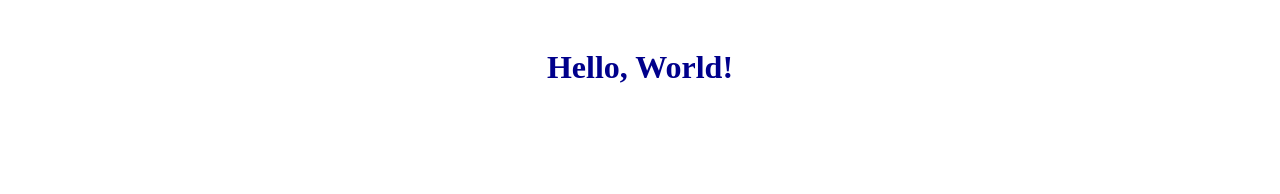
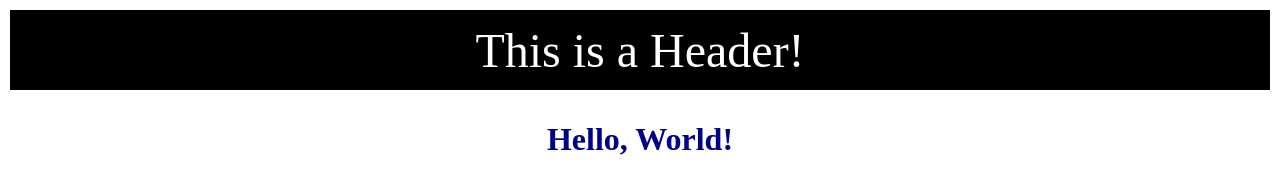
Before and after one commit to meaningless-word/webpack-react, a React app: page / in a window 1280 px wide. Built offline with nearby package versions, Linux system fonts and the light colour scheme.

Commit message:
добавлен компонент

```diff
--- a/src/components/App.js
+++ b/src/components/App.js
@@ -1,12 +1,18 @@
 import React from "react";
 import "../styles/App.css";
+import Header from "./Header";
 
 class App extends React.Component {
   render() {
     return (
-      <div>
-        <h1>Hello, World!</h1>
-      </div>
+      <React.Fragment>
+        <Header />
+        <main>
+          <div>
+            <h1 className="in-main">Hello, World!</h1>
+          </div>
+        </main>
+      </React.Fragment>
     );
   }
 }
--- /dev/null
+++ b/src/components/Header.js
@@ -0,0 +1,14 @@
+import React from "react";
+import "../styles/Header.css";
+
+class Header extends React.Component {
+  render() {
+    return (
+      <header>
+        <span className="in-header">This is a Header!</span>
+      </header>
+    );
+  }
+}
+
+export default Header;
--- a/src/styles/App.css
+++ b/src/styles/App.css
@@ -1,8 +1,13 @@
+body {
+    margin: 0;
+    padding: 0;
+}
+
 div {
     padding: 10px;
 }
 
-h1 {
+h1.in-main {
     text-align: center;
     color: darkblue;
 }
--- /dev/null
+++ b/src/styles/Header.css
@@ -0,0 +1,13 @@
+header {
+    color: white;
+    background: black;
+    font-size: 3rem;
+    height: 80px;
+    display: flex;
+    justify-content: center;
+    align-items: center;
+}
+
+.in-header {
+    color: white;
+}
```
